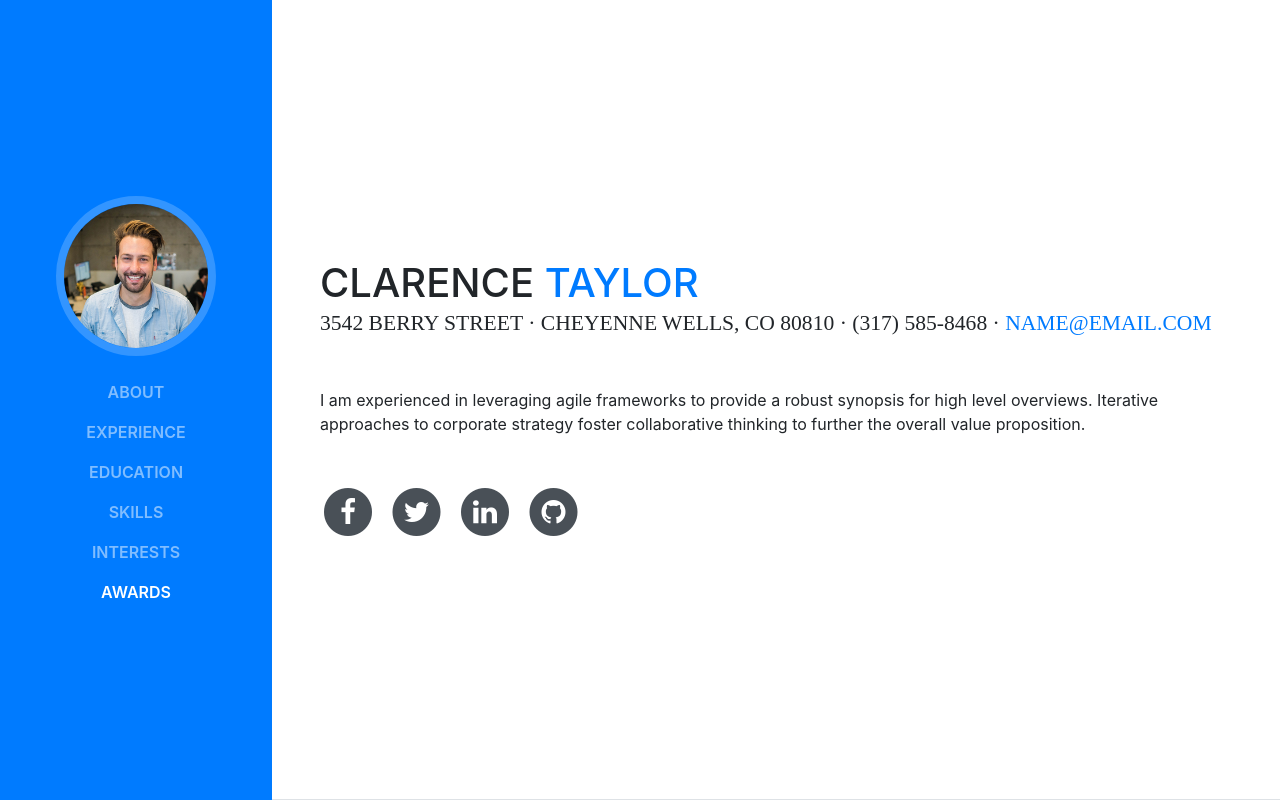
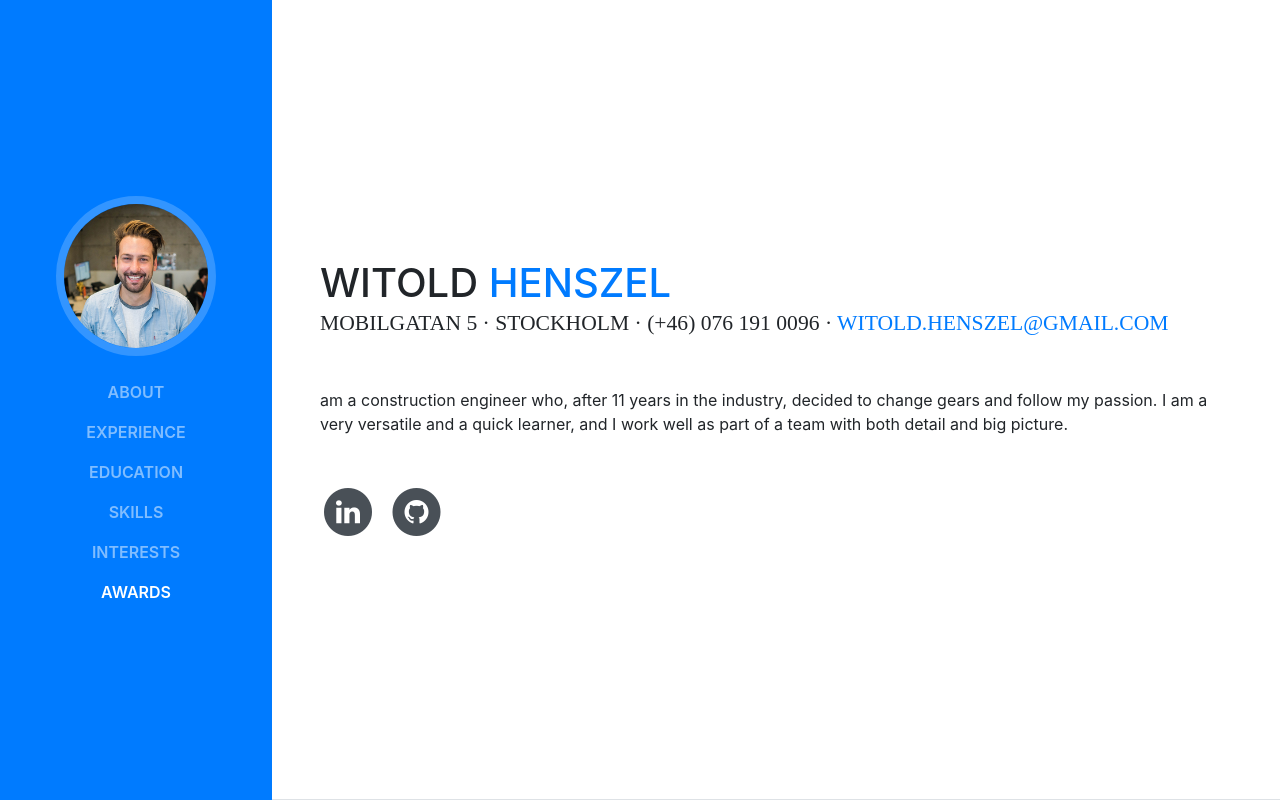
Before and after one commit to LinearMilk/my-online-cv, a website with bundled scripts: page index.html in a window 1280 px wide. Shown: the top 800 px of the page. Built offline with nearby package versions, Linux system fonts and the light colour scheme; a web font is replaced by a local one.

Commit message:
Updating about section and social media links

```diff
--- a/index.html
+++ b/index.html
@@ -6,9 +6,9 @@
     <meta charset="utf-8">
     <meta name="viewport" content="width=device-width, initial-scale=1, shrink-to-fit=no">
     <meta name="description" content="">
-    <meta name="author" content="">
+    <meta name="author" content="Witold Henszel">
 
-    <title>Resume - Start Bootstrap Theme</title>
+    <title>Witold Henszel - my online resume</title>
 
     <!-- Bootstrap core CSS -->
     <link href="vendor/bootstrap/css/bootstrap.min.css" rel="stylesheet">
@@ -65,32 +65,20 @@
 
       <section class="resume-section p-3 p-lg-5 d-flex d-column" id="about">
         <div class="my-auto">
-          <h1 class="mb-0">Clarence
-            <span class="text-primary">Taylor</span>
+          <h1 class="mb-0">Witold
+            <span class="text-primary">Henszel</span>
           </h1>
-          <div class="subheading mb-5">3542 Berry Street · Cheyenne Wells, CO 80810 · (317) 585-8468 ·
-            <a href="mailto:name@email.com">name@email.com</a>
+          <div class="subheading mb-5">Mobilgatan 5 · Stockholm · (+46) 076 191 0096 ·
+            <a href="mailto:witold.henszel@gmail.com">witold.henszel@gmail.com</a>
           </div>
-          <p class="mb-5">I am experienced in leveraging agile frameworks to provide a robust synopsis for high level overviews. Iterative approaches to corporate strategy foster collaborative thinking to further the overall value proposition.</p>
+          <p class="mb-5">am a construction engineer who, after 11 years in the industry, decided to change
+            gears and follow my passion. I am a very versatile and a quick learner, and I
+            work well as part of a team with both detail and big picture.</p>
           <ul class="list-inline list-social-icons mb-0">
+
+
             <li class="list-inline-item">
-              <a href="#">
-                <span class="fa-stack fa-lg">
-                  <i class="fa fa-circle fa-stack-2x"></i>
-                  <i class="fa fa-facebook fa-stack-1x fa-inverse"></i>
-                </span>
-              </a>
-            </li>
-            <li class="list-inline-item">
-              <a href="#">
-                <span class="fa-stack fa-lg">
-                  <i class="fa fa-circle fa-stack-2x"></i>
-                  <i class="fa fa-twitter fa-stack-1x fa-inverse"></i>
-                </span>
-              </a>
-            </li>
-            <li class="list-inline-item">
-              <a href="#">
+              <a href="https://www.linkedin.com/in/witold-henszel">
                 <span class="fa-stack fa-lg">
                   <i class="fa fa-circle fa-stack-2x"></i>
                   <i class="fa fa-linkedin fa-stack-1x fa-inverse"></i>
@@ -98,7 +86,7 @@
               </a>
             </li>
             <li class="list-inline-item">
-              <a href="#">
+              <a href="https://github.com/LinearMilk">
                 <span class="fa-stack fa-lg">
                   <i class="fa fa-circle fa-stack-2x"></i>
                   <i class="fa fa-github fa-stack-1x fa-inverse"></i>
```
